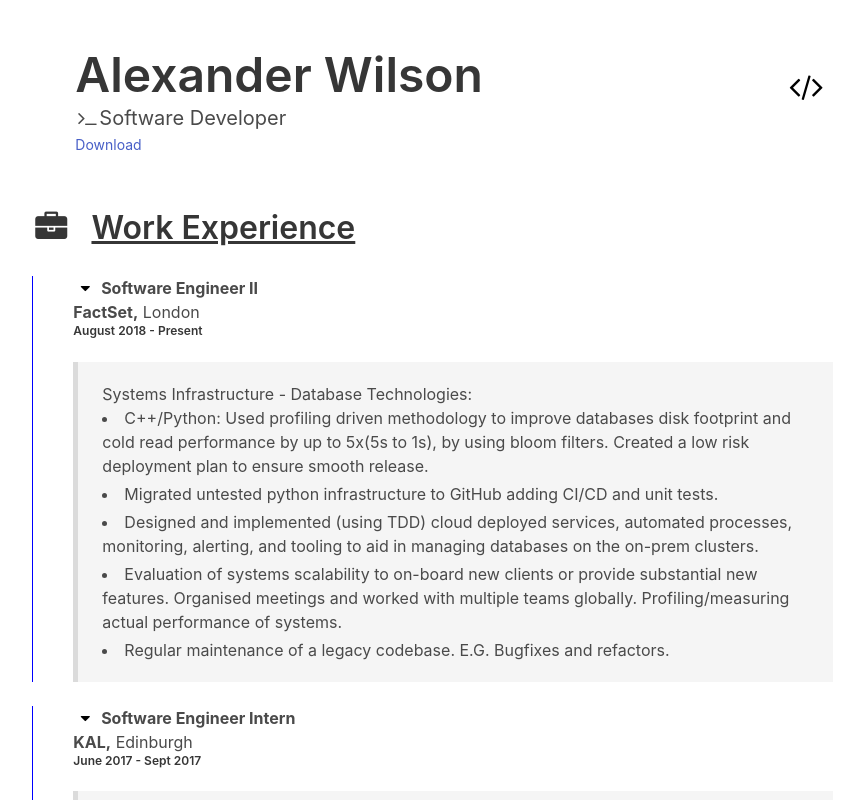
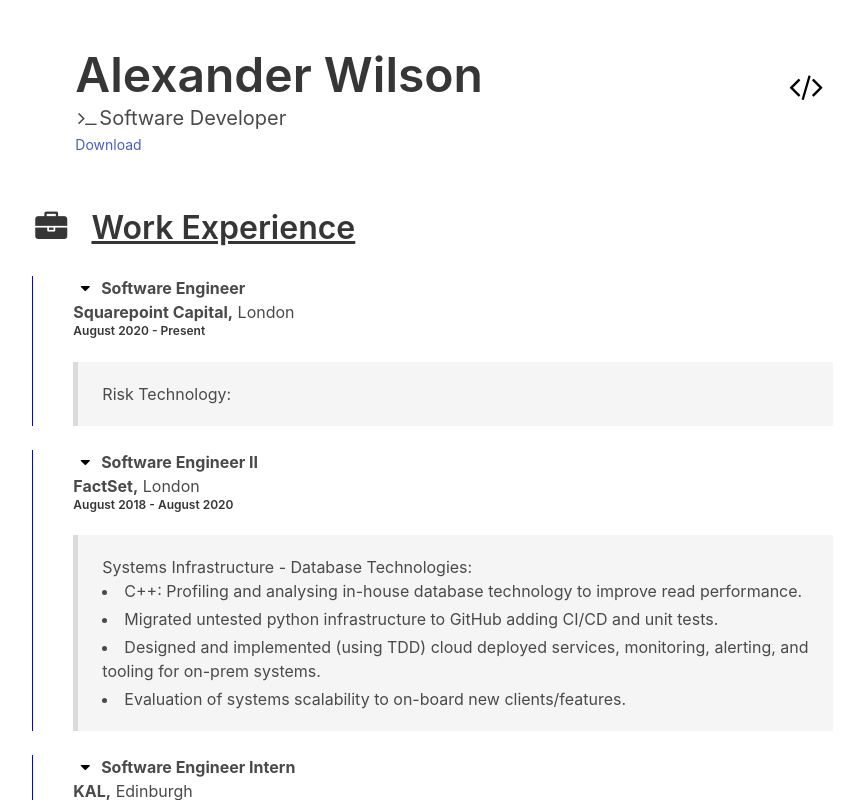
Before and after one commit to rdtscp/resume, a React (Create React App) app: page / in a window 1280 px wide. Shown: the top 800 px of the page, without its empty margins (190-1044 px from the left). Built offline with nearby package versions, Linux system fonts and the light colour scheme; no server answers.

Commit message:
Add sqpc

```diff
--- a/src/Views/CompiledCV.js
+++ b/src/Views/CompiledCV.js
@@ -32,14 +32,18 @@ class CompiledCV extends Component {
             <span className="icon is-large"><i className="fa   fa-briefcase"></i></span> &nbsp;
             <u>Work Experience</u>
           </h3>
-          <WorkEntry title="Software Engineer II" company="FactSet" location="London" date="August 2018 - Present" endyear={(new Date()).getFullYear()}>
+          <WorkEntry title="Software Engineer" company="Squarepoint Capital" location="London" date="August 2020 - Present" endyear={(new Date()).getFullYear()}>
+            Risk Technology:
+            <br />
+          </WorkEntry>
+          <br />
+          <WorkEntry title="Software Engineer II" company="FactSet" location="London" date="August 2018 - August 2020" endyear="2020">
             Systems Infrastructure - Database Technologies:
             <br />
-            <li> C++/Python: Used profiling driven methodology to improve databases disk footprint and cold read performance by up to 5x(5s to 1s), by using bloom filters. Created a low risk deployment plan to ensure smooth release. </li>
-            <li> Migrated untested python infrastructure to GitHub adding CI/CD and unit tests.</li>
-            <li> Designed and implemented (using TDD) cloud deployed services, automated processes, monitoring, alerting, and tooling to aid in managing databases on the on-prem clusters.</li>
-            <li> Evaluation of systems scalability to on-board new clients or provide substantial new features. Organised meetings and worked with multiple teams globally. Profiling/measuring actual performance of systems.</li>
-            <li> Regular maintenance of a legacy codebase. E.G. Bugfixes and refactors.</li>
+            <li> C++: Profiling and analysing in-house database technology to improve read performance. </li>
+            <li> Migrated untested python infrastructure to GitHub adding CI/CD and unit tests. </li>
+            <li> Designed and implemented (using TDD) cloud deployed services, monitoring, alerting, and tooling for on-prem systems. </li>
+            <li> Evaluation of systems scalability to on-board new clients/features. </li>
           </WorkEntry>
           <br />
           <WorkEntry title="Software Engineer Intern" company="KAL" location="Edinburgh" date="June 2017 - Sept 2017" endyear="2017">
```
